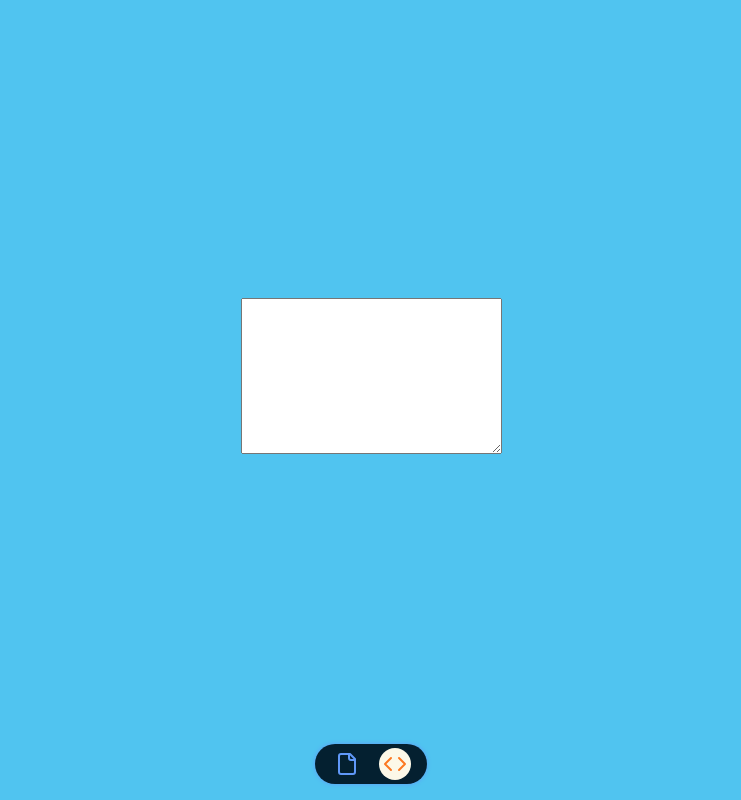
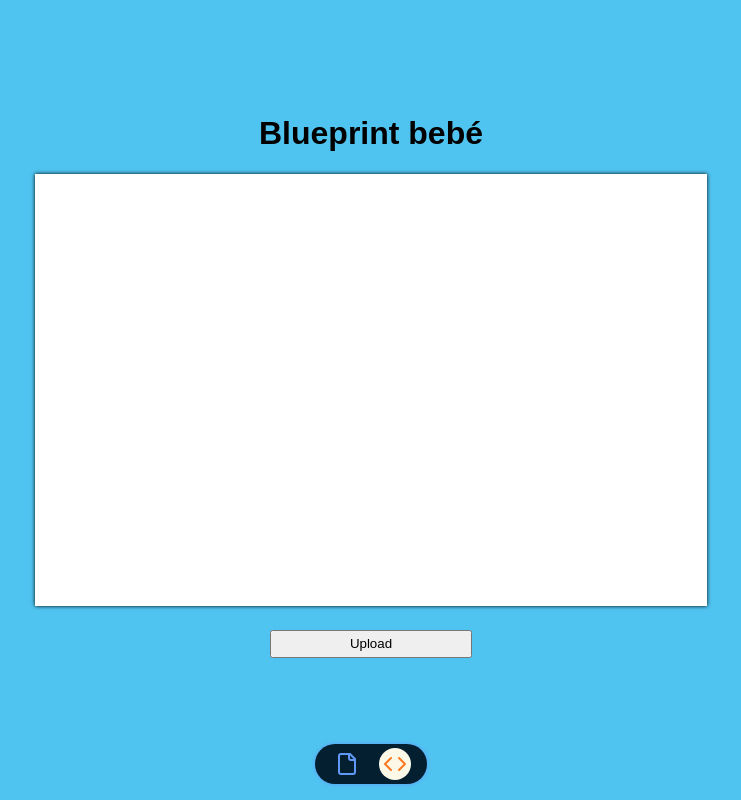
Before and after one commit to EduardoMVirgilio/blueprint, a React (Vite) app in the folder frontend/: page / in a window 1280 px wide. Both pictures are taken after a click on the item 664 px from the left and 764 px from the top of the page. Shown: the whole page, without its empty margins (269-1010 px from the left). Built offline with nearby package versions, Linux system fonts and the light colour scheme.

Commit message:
Styling drop and text area

```diff
--- a/frontend/package.json
+++ b/frontend/package.json
@@ -4,7 +4,7 @@
   "version": "0.0.0",
   "type": "module",
   "scripts": {
-    "dev": "vite",
+    "dev": "vite --host",
     "build": "vite build",
     "lint": "eslint . --ext js,jsx --report-unused-disable-directives --max-warnings 0",
     "preview": "vite preview"
--- a/frontend/src/components/App.jsx
+++ b/frontend/src/components/App.jsx
@@ -11,6 +11,7 @@ const App = () => {
 
   return (
     <>
+      <h1>Blueprint bebé</h1>
       <Tabs />
       {method === "file"? <Drop />: <Input /> }
     </>
--- a/frontend/src/components/Drop.jsx
+++ b/frontend/src/components/Drop.jsx
@@ -24,8 +24,16 @@ const Drop = () => {
     setValue("file", e.dataTransfer.files[0]);
     console.log(e.dataTransfer.files[0]);
   };
+  const sleep = function(ms){
+    return new Promise(resolve => setTimeout(resolve, ms));
+};
+
+  const analize = async (data) => {
+    await sleep(10000);
+    console.log(data)
+  }
   return (
-    <form onSubmit={handleSubmit}>
+    <form className={Style.form} onSubmit={handleSubmit(analize)}>
       <label
         htmlFor="file"
         onDragEnter={dragging}
@@ -38,6 +46,8 @@ const Drop = () => {
         {!active && <LucideFile className={Style.icon} />}
         <input type="file" id="file" {...register("file")} />
       </label>
+
+      <button className={Style.button}>{isSubmitting? "Analizing..." : "Upload"}</button>
     </form>
   );
 };
--- a/frontend/src/components/Input.jsx
+++ b/frontend/src/components/Input.jsx
@@ -1,6 +1,26 @@
+import { useForm } from "react-hook-form";
+import Style from "../modules/Input.module.css";
+
 const Input = () => {
+    const state = useForm();
+    const { register, formState, reset, handleSubmit, setError, setValue } =
+        state;
+    const { errors, isSubmitting } = formState;
+    const sleep = function (ms) {
+        return new Promise((resolve) => setTimeout(resolve, ms));
+    };
+
+    const analize = async (data) => {
+        await sleep(10000);
+        console.log(data);
+    };
     return (
-        <textarea name="" id="" cols="30" rows="10"></textarea>
-    )
+        <form className={Style.form} onSubmit={handleSubmit(analize)}>
+            <textarea className={Style.input} {...register("json")}></textarea>
+            <button className={Style.button}>
+                {isSubmitting ? "Analizing..." : "Upload"}
+            </button>
+        </form>
+    );
 };
 export default Input;
--- a/frontend/src/modules/Drop.module.css
+++ b/frontend/src/modules/Drop.module.css
@@ -1,3 +1,11 @@
+.form {
+    display: flex;
+    flex-direction: column;
+    align-items: center;
+    justify-content: center;
+    gap: 1.5rem;
+}
+
 .drop {
     width: 25dvw;
     height: 25dvh;
@@ -8,6 +16,7 @@
     background-color: var(--color1);
     transition: all 300ms ease-in-out;
     color: var(--light);
+
 }
 
 .icon {
@@ -24,3 +33,17 @@
 .drop input {
     display: none;
 }
+
+.button {
+    width: 65%;
+    padding: 0.3rem;
+    font-family: 'Onest Variable', sans-serif;
+}
+
+
+@media (orientation: portrait) and (max-width: 1280px) {
+    .drop {
+        width: 60dvw;
+        height: 60dvw;
+    }
+}
--- /dev/null
+++ b/frontend/src/modules/Input.module.css
@@ -0,0 +1,31 @@
+.input {
+    font-family: 'Fira Code', monospace;
+    resize: none;
+    width: 50dvw;
+    height: 50dvh;
+    border: none;
+    outline: none;
+    box-shadow: 0 0 .25rem 0;
+    padding: 1rem;
+}
+
+.form {
+    display: flex;
+    flex-direction: column;
+    align-items: center;
+    justify-content: center;
+    gap: 1.5rem;
+}
+.button {
+    width: 30%;
+    padding: 0.3rem;
+    font-family: 'Onest Variable', sans-serif;
+}
+
+
+@media (orientation: portrait) and (max-width: 1280px) {
+    .input {
+        width: 60dvw;
+        height: 60dvw;
+    }
+}
```
